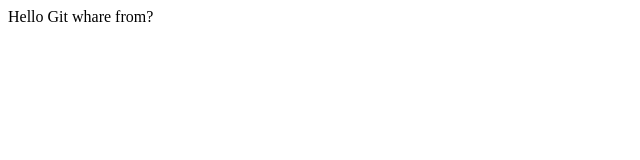
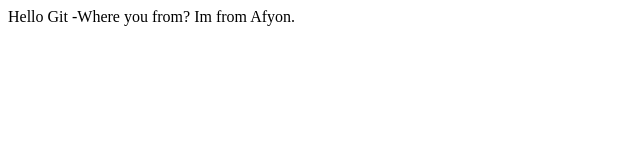
Before and after one commit to rukiyetunc/test-repo, a plain HTML site: page index.html in a window 1280 px wide. Shown: the whole page, without its empty margins (0-640 px from the left). Drawn offline with Linux system fonts and the light colour scheme.

Commit message:
Update index.html

```diff
--- a/index.html
+++ b/index.html
@@ -7,6 +7,7 @@
     <title>Hello Git!</title>
 </head>
 <body>
-    Hello Git whare from?
+    Hello Git -Where you from?
+    Im from Afyon.
 </body>
 </html>
```
